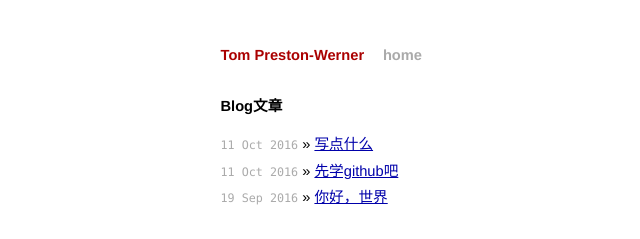
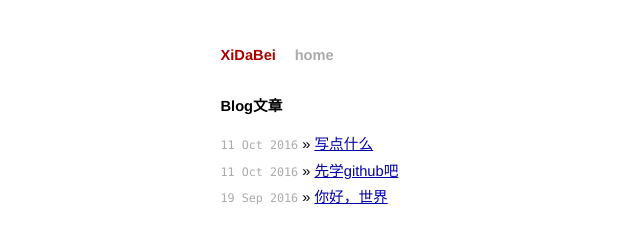
Before and after one commit to xidabei/Blog, a Jekyll site: the page built from index.html, in a window 1280 px wide. Shown: the top 239 px of the page, without its empty margins (126-766 px from the left). Built offline with Jekyll 4.4.1, drawn with Linux system fonts in a browser that asks for light colours; Markdown is read by kramdown in place of the engine named in the settings.

Commit message:
modify something

```diff
--- a/_layouts/default.html
+++ b/_layouts/default.html
@@ -1,5 +1,5 @@
 <!DOCTYPE html>
-<html>
+<html xmlns="http://www.w3.org/1999/xhtml">
 <head>
     <meta http-equiv="content-type" content="text/html; charset=utf-8" />
     <title>{{ page.title }}</title>
@@ -17,15 +17,9 @@
 </head>
 <body>
 
-<!-- ClickTale Top part -->
-<script type="text/javascript">
-var WRInitTime=(new Date()).getTime();
-</script>
-<!-- ClickTale end of Top part -->
-
 <div class="site">
   <div class="title">
-    <a href="/">Tom Preston-Werner</a>
+    <a href="/">XiDaBei</a>
     <a class="extra" href="/">home</a>
   </div>
     {{ content }}
--- a/index.html
+++ b/index.html
@@ -6,7 +6,7 @@ title: 西大贝的烂笔头
 	<h1>Blog文章</h1>
 	<ul class="posts">
 		{% for post in site.posts %}
-		<li><span>{{ post.date | date_to_string }}</span> &raquo; <a href="{{ post.url }}">{{ post.title }}</a></li>
+		<li><span>{{ post.date | date_to_string }}</span> &raquo; <a href="{{ site.baseurl }}{{ post.url }}">{{ post.title }}</a></li>
     {% endfor %}
 	</ul>
 </div>
```
